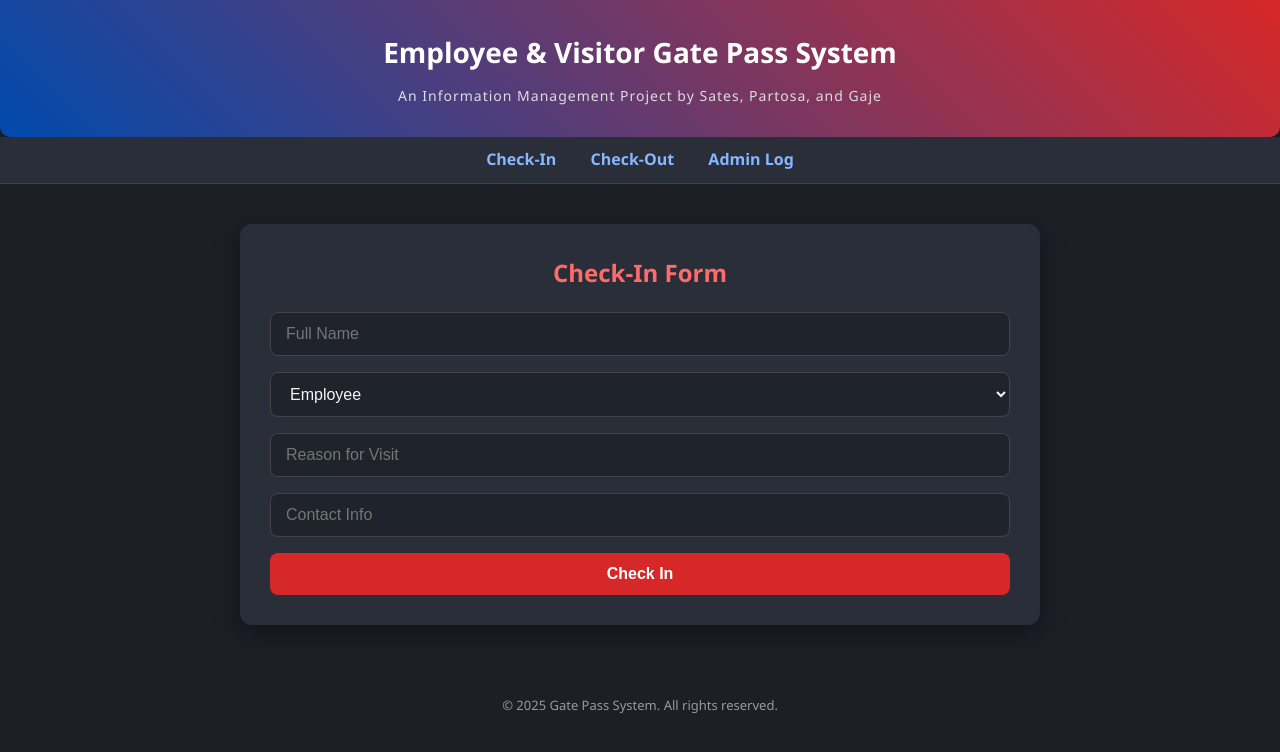
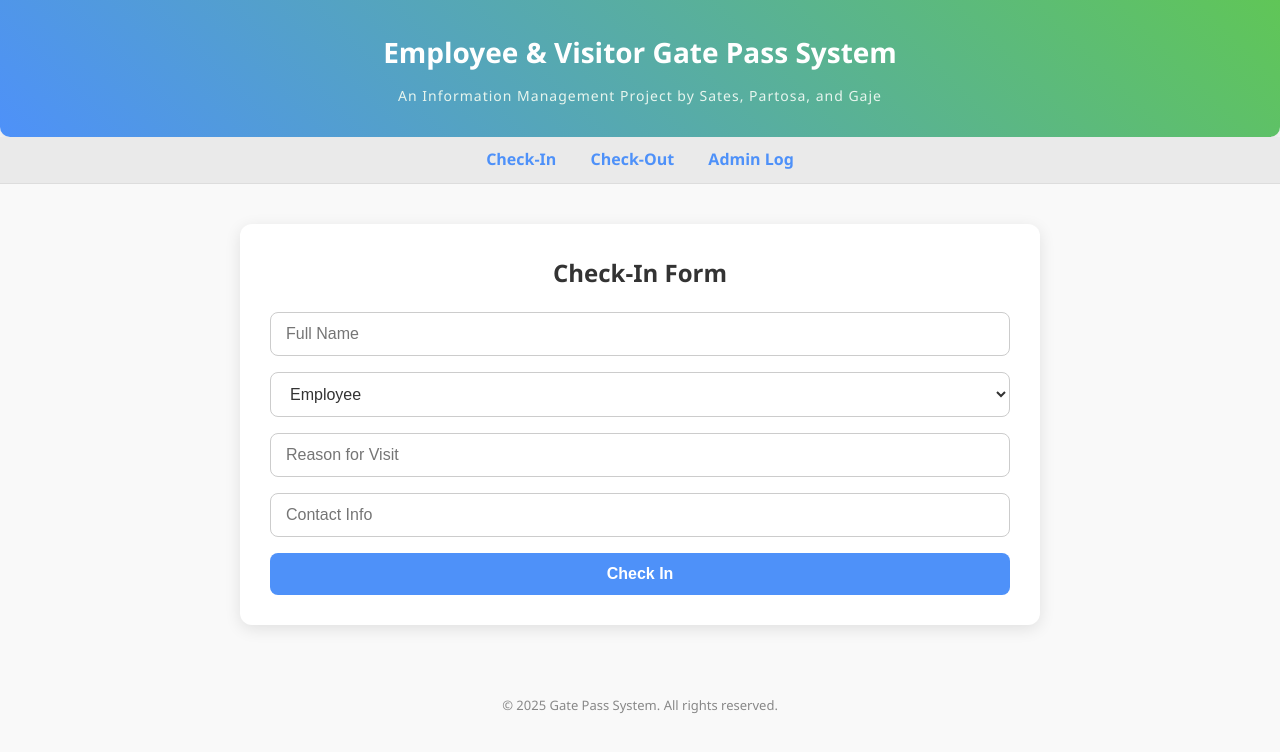
Before and after one commit to ctpartosa25/INFOMAN_FINALS_PROJECT, a PHP site: page / in a window 1280 px wide. Shown: the top 752 px of the page. Run offline with PHP 8.4, Linux system fonts and the light colour scheme.

Commit message:
Add files via upload

```diff
--- a/db.php
+++ b/db.php
@@ -5,7 +5,6 @@ $password = "";
 $dbname = "gate_pass_system";
 
 $conn = new mysqli($host, $user, $password, $dbname);
-
 if ($conn->connect_error) {
     die("Connection failed: " . $conn->connect_error);
 }
--- a/index.html
+++ b/index.html
@@ -11,13 +11,11 @@
         <p>An Information Management Project by Sates, Partosa, and Gaje</p>
     </header>
 
-
     <nav>
         <a href="index.html">Check-In</a>
         <a href="checkout.html">Check-Out</a>
         <a href="view.php">Admin Log</a>
     </nav>
-
 
     <div class="container">
         <h2>Check-In Form</h2>
--- /dev/null
+++ b/logout.php
@@ -0,0 +1,5 @@
+<?php
+session_start();
+session_destroy();
+header("Location: login.php");
+exit();
--- a/styles.css
+++ b/styles.css
@@ -6,60 +6,60 @@
 
 body {
     font-family: 'Segoe UI', Tahoma, sans-serif;
-    background-color: #1c1f26;
-    color: #f5f5f5;
+    background-color: #f9f9f9;
+    color: #333;
     line-height: 1.6;
 }
 
 header {
-    background: linear-gradient(45deg, #004aad, #d62828);
-    color: #ffffff;
+    background: linear-gradient(45deg, #4e91f9, #60c657);
+    color: #fff;
     padding: 30px 20px;
     text-align: center;
     font-size: 28px;
     font-weight: bold;
     border-radius: 0 0 10px 10px;
-    box-shadow: 0 4px 12px rgba(0, 0, 0, 0.2);
+    box-shadow: 0 4px 12px rgba(0, 0, 0, 0.1);
 }
 
 header p {
     font-size: 14px;
-    color: #dddddd;
+    color: #e7f5ee;
     margin-top: 10px;
     font-weight: normal;
     letter-spacing: 1px;
 }
 
 nav {
-    background-color: #2a2e39;
+    background-color: #eaeaea;
     padding: 10px 0;
     text-align: center;
-    border-bottom: 1px solid #444;
+    border-bottom: 1px solid #ddd;
 }
 
 nav a {
     margin: 0 15px;
-    color: #86b7ff;
+    color: #4e91f9;
     font-weight: 600;
     text-decoration: none;
     transition: color 0.3s ease;
 }
 
 nav a:hover {
-    color: #ff6b6b;
+    color: #d62828;
 }
 
 .container {
     max-width: 800px;
     margin: 40px auto;
-    background: #2a2e39;
+    background: #ffffff;
     padding: 30px;
     border-radius: 12px;
-    box-shadow: 0 8px 24px rgba(0, 0, 0, 0.4);
+    box-shadow: 0 4px 16px rgba(0, 0, 0, 0.1);
 }
 
 h2 {
-    color: #ff6b6b;
+    color: #333;
     margin-bottom: 20px;
     text-align: center;
 }
@@ -74,19 +74,19 @@ input, select, button {
     padding: 12px 15px;
     font-size: 16px;
     border-radius: 8px;
-    border: 1px solid #444;
-    background-color: #1f232b;
-    color: #f5f5f5;
+    border: 1px solid #ccc;
+    background-color: #fff;
+    color: #333;
     transition: all 0.3s ease;
 }
 
 input:focus, select:focus {
-    border-color: #004aad;
-    box-shadow: 0 0 0 3px rgba(0, 74, 173, 0.2);
+    border-color: #4e91f9;
+    box-shadow: 0 0 0 3px rgba(78, 145, 249, 0.2);
 }
 
 button {
-    background-color: #d62828;
+    background-color: #4e91f9;
     color: white;
     border: none;
     font-weight: 600;
@@ -95,7 +95,7 @@ button {
 }
 
 button:hover {
-    background-color: #b71d1d;
+    background-color: #3a77d1;
 }
 
 table {
@@ -103,16 +103,17 @@ table {
     border-collapse: collapse;
     margin-top: 25px;
     font-size: 14px;
+    background-color: #fff;
 }
 
 th, td {
     padding: 12px;
-    border-bottom: 1px solid #444;
+    border-bottom: 1px solid #ddd;
     text-align: left;
 }
 
 th {
-    background-color: #004aad;
+    background-color: #4e91f9;
     color: white;
     text-transform: uppercase;
     font-size: 13px;
@@ -120,13 +121,13 @@ th {
 }
 
 tr:hover {
-    background-color: #3a3f4a;
+    background-color: #f1f1f1;
 }
 
 footer {
     margin-top: 50px;
     text-align: center;
     font-size: 13px;
-    color: #999;
+    color: #888;
     padding: 20px;
 }
```
Also changed, not shown: dashboard.php (added, +21 -0 lines), login.php (added, +46 -0 lines), register.php (added, +37 -0 lines).
